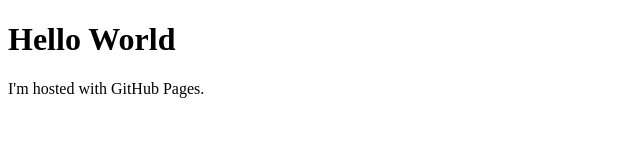
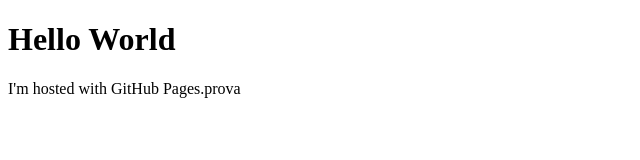
Before and after one commit to mfarucci/mfarucci.github.io, a plain HTML site: page index.html in a window 1280 px wide. Shown: the full height of the page, 0-640 px from the left. Drawn offline with Linux system fonts and the light colour scheme.

Commit message:
Update index.html

```diff
--- a/index.html
+++ b/index.html
@@ -2,6 +2,6 @@
 <html>
 <body>
 <h1>Hello World</h1>
-<p>I'm hosted with GitHub Pages.</p>
+<p>I'm hosted with GitHub Pages.prova</p>
 </body>
 </html>
```
